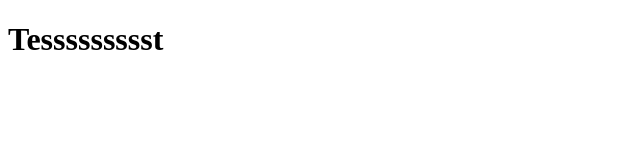
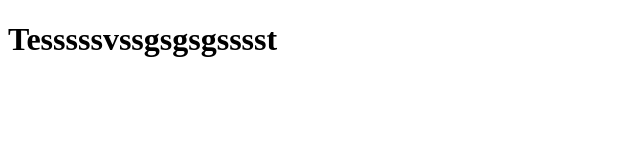
Before and after one commit to Choi-bit-chan-sol/WEB_test, a plain HTML site: page test.html in a window 1280 px wide. Shown: the whole page, without its empty margins (0-640 px from the left). Drawn offline with Linux system fonts and the light colour scheme.

Commit message:
second commit test commit

```diff
--- a/test.html
+++ b/test.html
@@ -1,4 +1,4 @@
 <!DOCTYPE html>
 <head>
-    <h1>Tessssssssst</h1>
+    <h1>Tesssssvssgsgsgsssst</h1>
 </head>
```
